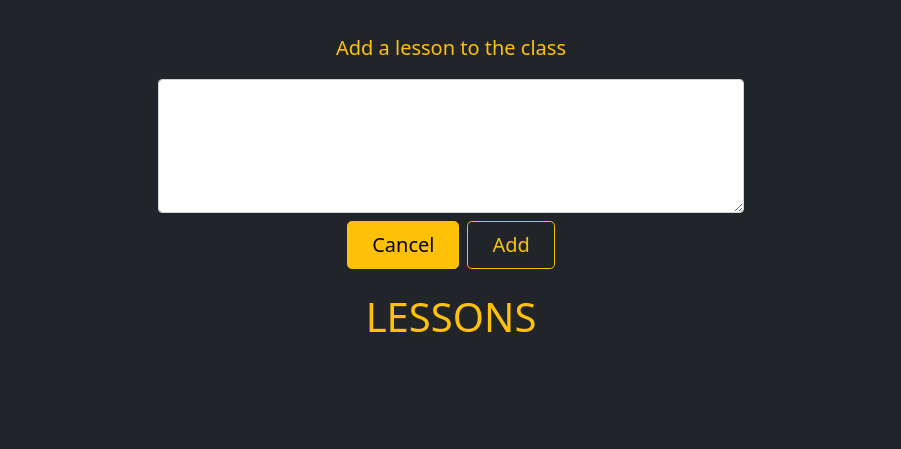
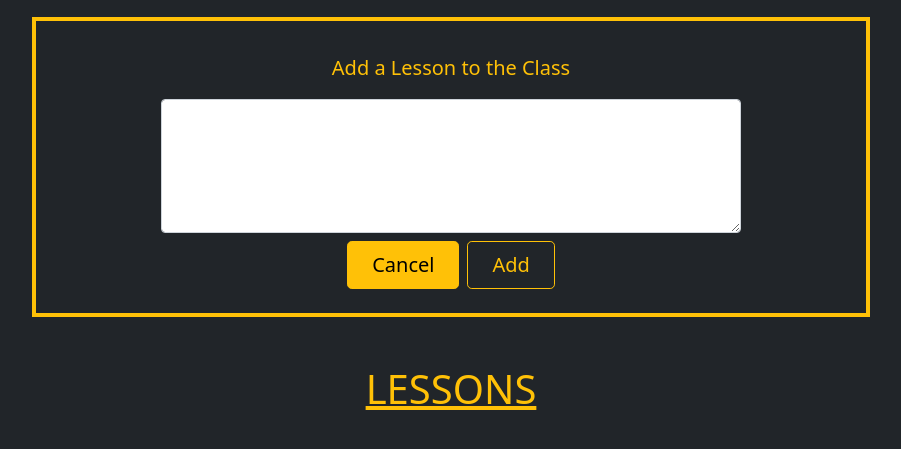
Before and after one commit to agruezo/InstructorPortal, a Flask app: template flask_app/templates/topicLesson.html in a window 1280 px wide. Shown: the part 198-647 px from the top of the page, without its empty margins (189-1090 px from the left). Run offline with Flask 2, Linux system fonts and the light colour scheme; the template is opened without the code that fills it, so the values that code supplies are empty.

Commit message:
additional styling

```diff
--- a/flask_app/templates/topicLesson.html
+++ b/flask_app/templates/topicLesson.html
@@ -23,13 +23,13 @@
             </div>
         </div>
         <div class="col-12 col-md-2">
-            <img class="img-fluid d-block" src="/static/images/logo.PNG" alt="logo" height="300" width="423">
+            <img class="img-fluid d-block mb-3" src="/static/images/logo.PNG" alt="logo" height="300" width="423">
         </div>
     </div>
 
 
 	<div class="container-fluid text-light">
-		<div class="col-12 col-md-8 mx-auto">
+		<div class="col-12 col-md-8 border border-warning border-4 mx-auto">
             <form action="/topics/{{current_topic.number}}/lessons/create" method="post" class="p-4 bg-dark text-light">
                 {% with messages = get_flashed_messages(category_filter=['lesson']) %}
                     {% if messages %}
@@ -43,7 +43,7 @@
                 {% endwith %}
                 <div class="row d-flex justify-content-center my-2">
                     <div class="col-md-12 text-center">
-                        <p class="lead text-warning">Add a lesson to the class</p>
+                        <p class="lead text-warning">Add a Lesson to the Class</p>
                     </div>
                     <div class="col-md-9">
                         <textarea name="lesson" class=" align-item-center form-control" rows="5"></textarea>
@@ -61,7 +61,7 @@
                 </div>
             </form>
         </div>
-        <h1 class="display-6 text-warning text-center">LESSONS</h1>
+        <h1 class="display-6 text-decoration-underline text-warning text-center my-5">LESSONS</h1>
         <div class="row d-flex justify-content-center">
             {% for lesson in current_lessons %}
             <div class="col-12 col-md-3 mb-2">
```
